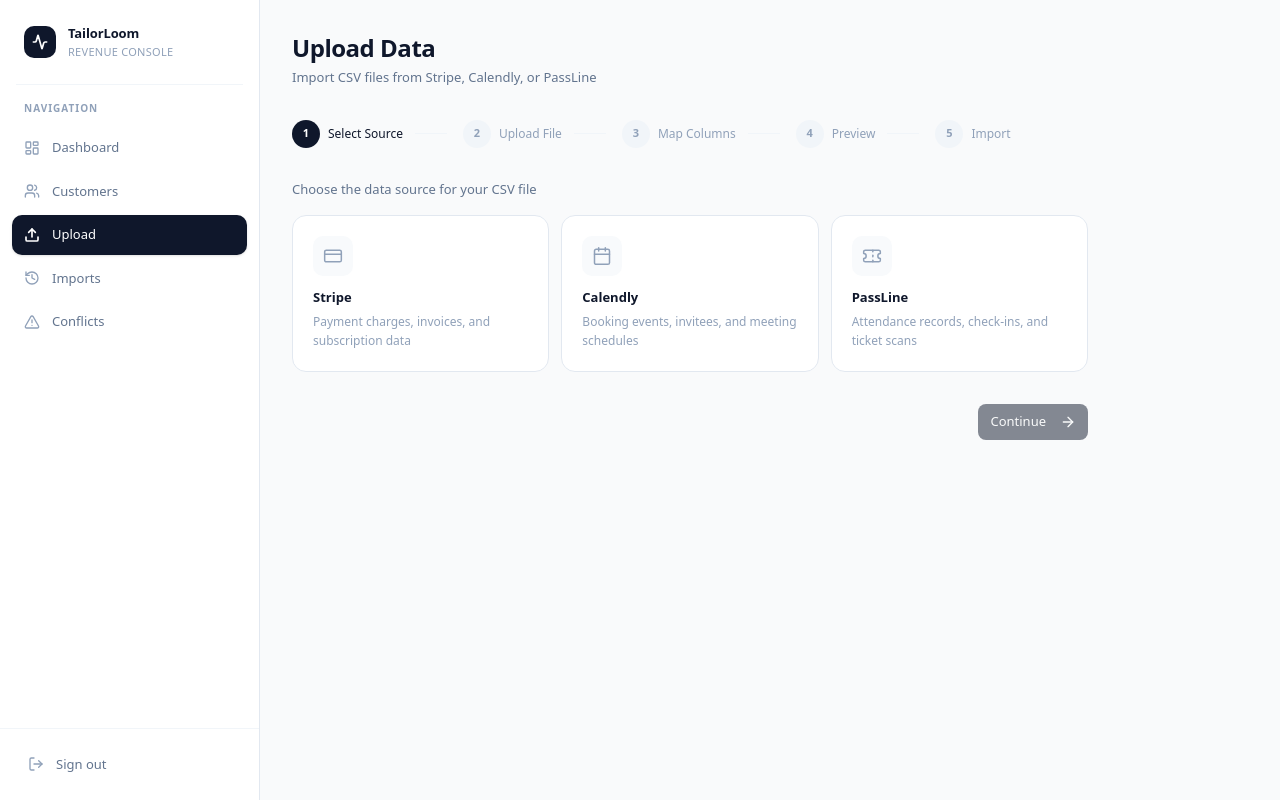
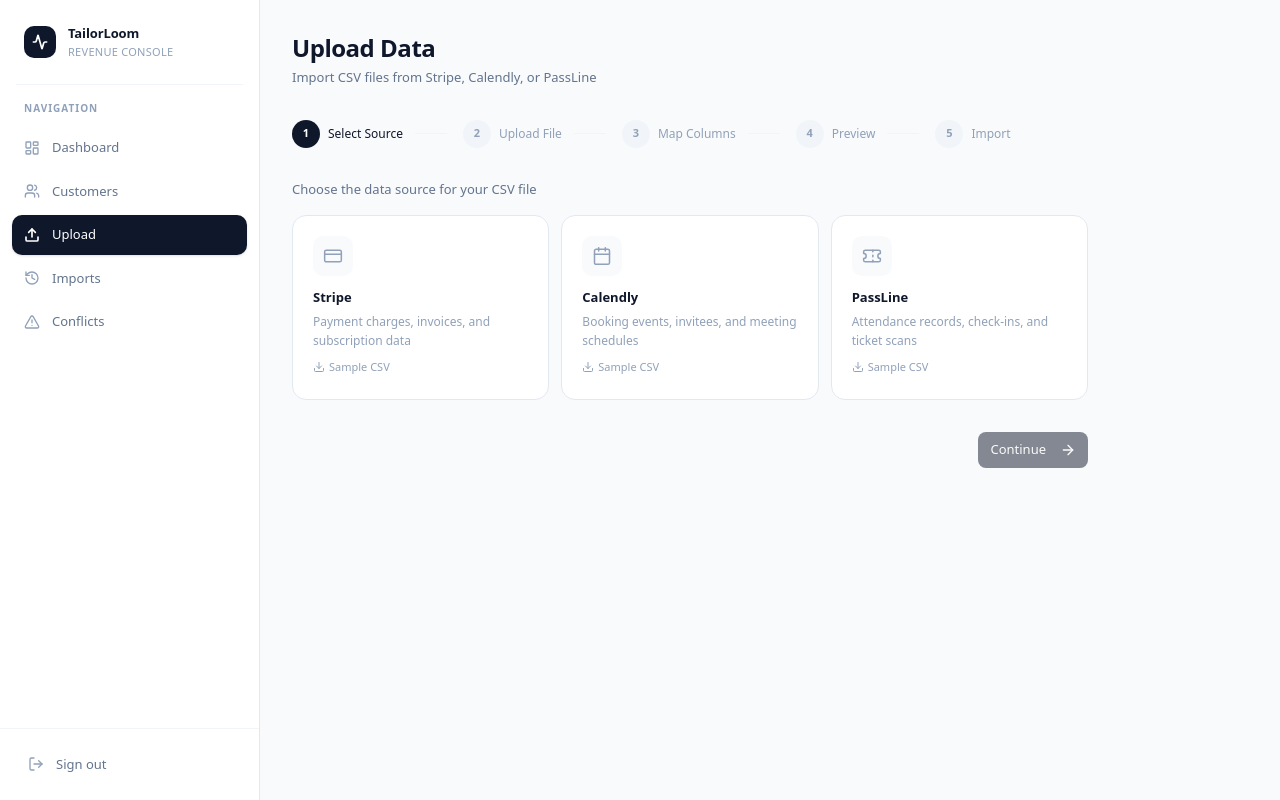
Before and after one commit to arongun/tailorloom, a Next.js app: page /upload in a window 1280 px wide. Built offline with nearby package versions, Linux system fonts and the light colour scheme.

Commit message:
Add sample CSV download links to source selector
Co-Authored-By: Claude <noreply@anthropic.com>

```diff
--- a/src/app/(dashboard)/upload/components/source-selector.tsx
+++ b/src/app/(dashboard)/upload/components/source-selector.tsx
@@ -1,6 +1,6 @@
 "use client";
 
-import { CreditCard, Calendar, Ticket } from "lucide-react";
+import { CreditCard, Calendar, Ticket, Download } from "lucide-react";
 import { cn } from "@/lib/utils";
 import type { SourceType } from "@/lib/types";
 
@@ -11,6 +11,7 @@ const sources: {
   icon: React.ElementType;
   color: string;
   activeColor: string;
+  sampleFile: string;
 }[] = [
   {
     key: "stripe",
@@ -19,6 +20,7 @@ const sources: {
     icon: CreditCard,
     color: "text-slate-400 group-hover:text-violet-500",
     activeColor: "text-violet-500",
+    sampleFile: "/samples/stripe_export.csv",
   },
   {
     key: "calendly",
@@ -27,6 +29,7 @@ const sources: {
     icon: Calendar,
     color: "text-slate-400 group-hover:text-blue-500",
     activeColor: "text-blue-500",
+    sampleFile: "/samples/calendly_export.csv",
   },
   {
     key: "passline",
@@ -35,6 +38,7 @@ const sources: {
     icon: Ticket,
     color: "text-slate-400 group-hover:text-emerald-500",
     activeColor: "text-emerald-500",
+    sampleFile: "/samples/passline_export.csv",
   },
 ];
 
@@ -90,6 +94,20 @@ export function SourceSelector({ value, onChange }: SourceSelectorProps) {
               >
                 {source.description}
               </p>
+              <a
+                href={source.sampleFile}
+                download
+                onClick={(e) => e.stopPropagation()}
+                className={cn(
+                  "mt-2 inline-flex items-center gap-1 text-[11px] font-medium transition-colors",
+                  isActive
+                    ? "text-slate-300 hover:text-white"
+                    : "text-slate-400 hover:text-slate-600"
+                )}
+              >
+                <Download className="h-3 w-3" />
+                Sample CSV
+              </a>
             </div>
             {isActive && (
               <div className="absolute right-3 top-3 h-2 w-2 rounded-full bg-white" />
```
Also changed, not shown: public/samples/calendly_export.csv (added), public/samples/passline_export.csv (added), public/samples/stripe_export.csv (added).
